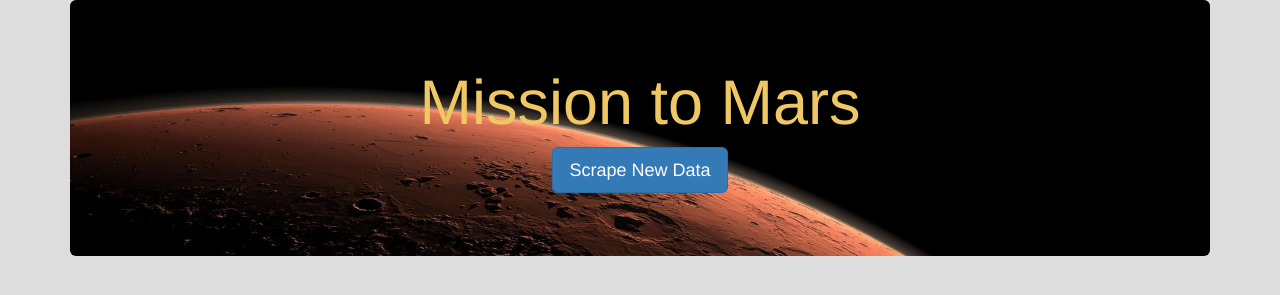
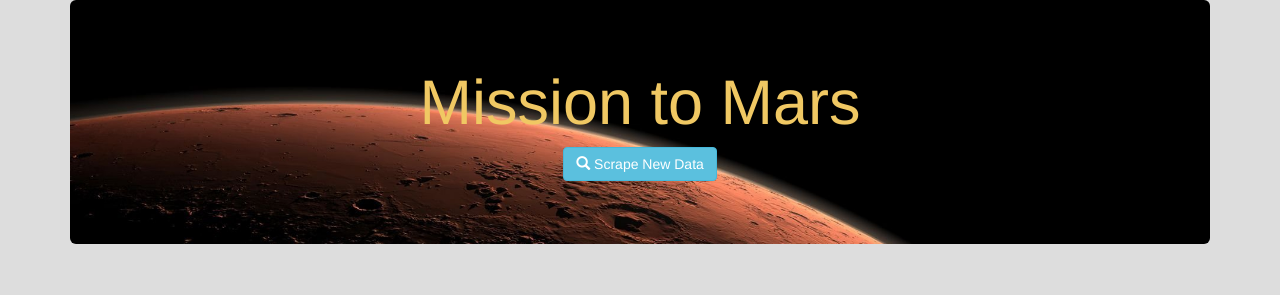
Before and after one commit to SpottedOwlet/Mission-To-Mars, a Flask app: template Module_10_Challenge/templates/index.html in a window 1280 px wide. Shown: the top 295 px of the page. Run offline with Flask 2, Linux system fonts and the light colour scheme; the template is opened without the code that fills it, so the values that code supplies are empty; some libraries are stand-ins or nearby versions.

Commit message:
Ready for submission

```diff
--- a/Module_10_Challenge/templates/index.html
+++ b/Module_10_Challenge/templates/index.html
@@ -17,7 +17,10 @@
       <div class="jumbotron text-center">
         <h1>Mission to Mars</h1>
         <!-- Add a button to activate scraping script -->
-        <p><a class="btn btn-primary btn-lg" href="/scrape" role="button">Scrape New Data</a></p>
+        <p><a class="btn btn-info" href="/scrape" role="button">
+          <i class="glyphicon glyphicon-search" aria-hidden="true"></i> Scrape New Data
+        </a></p>
+        <!-- <p><button type="button" class="btn btn-outline-warning" href="/scrape">Scrape New Data</button></p> -->
       </div>
 
       <!-- Add section for Mars News -->
```
